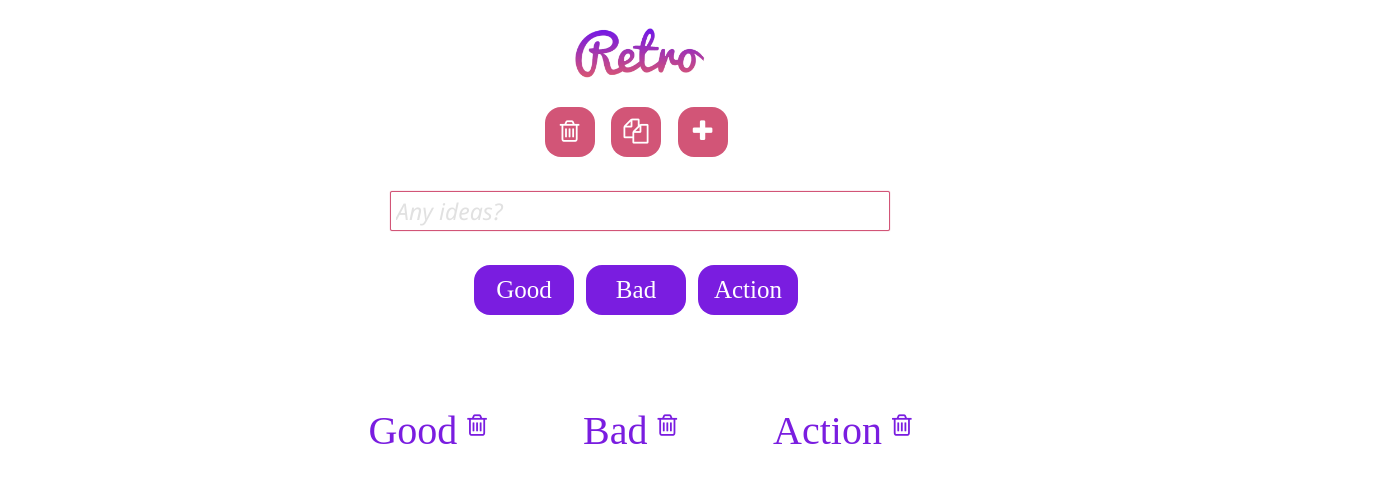
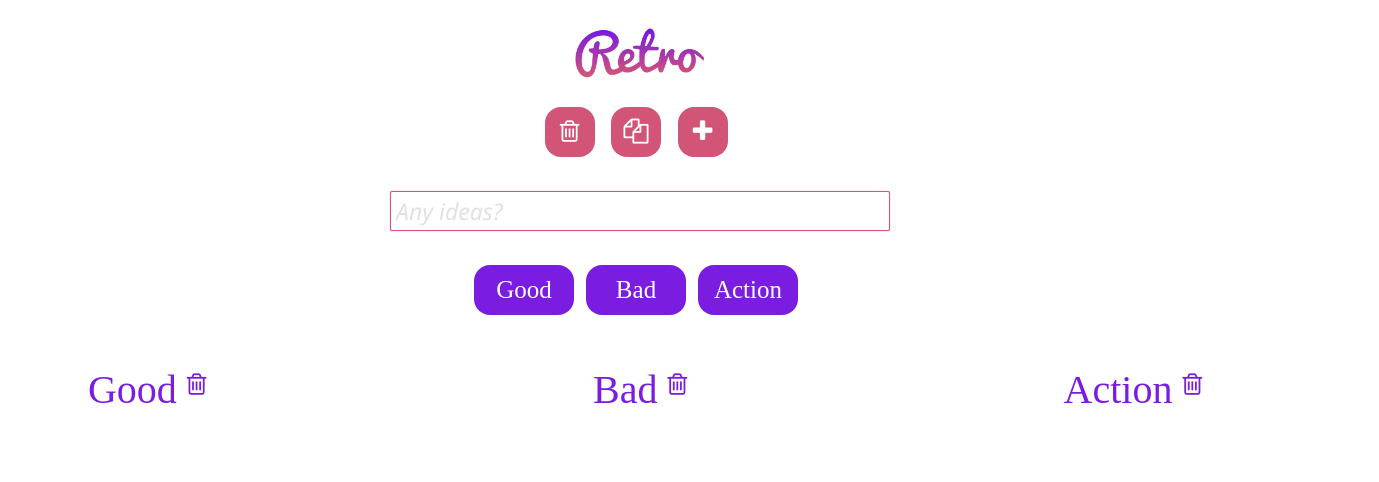
Before and after one commit to Trufolz/Retro, a Svelte app: page / in a window 1280 px wide. Shown: the top 482 px of the page, 1379 px wide, since content can reach past the window. Built offline with nearby package versions, Linux system fonts and the light colour scheme; a web font is replaced by a local one.

Commit message:
Update Section.svelte

```diff
--- a/src/Section.svelte
+++ b/src/Section.svelte
@@ -55,12 +55,7 @@
         margin: 0 0 0.5em 0;
     }
     .section {
-        padding: 3em;
-        /* flex-basis: 30em;
-        flex-grow: 0;
-        flex-shrink: 0;
-        overflow: hidden; */
-        flex: 1
+        width: 30em;
     }
     .fa-trash-o {
         margin-left: 5px;
```
